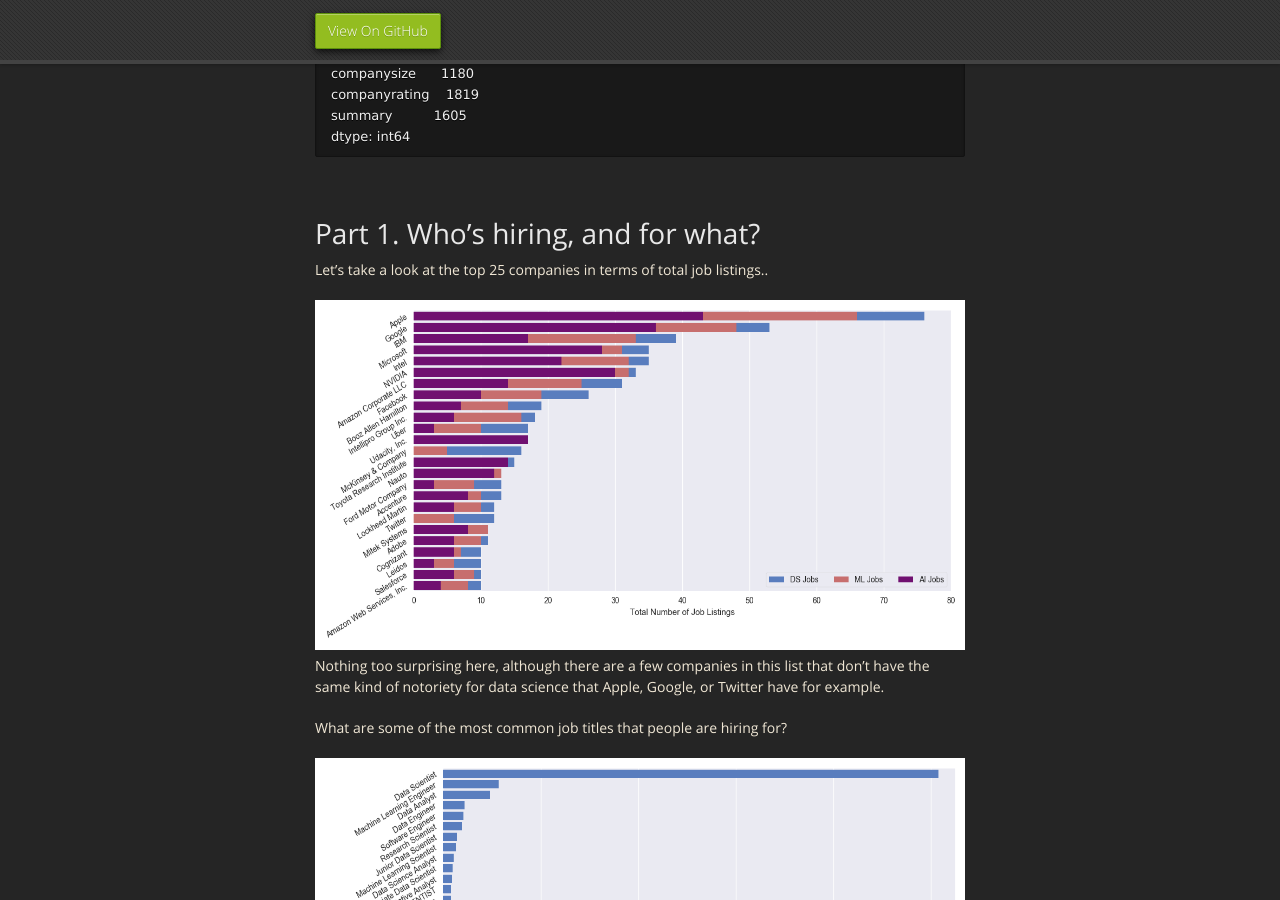
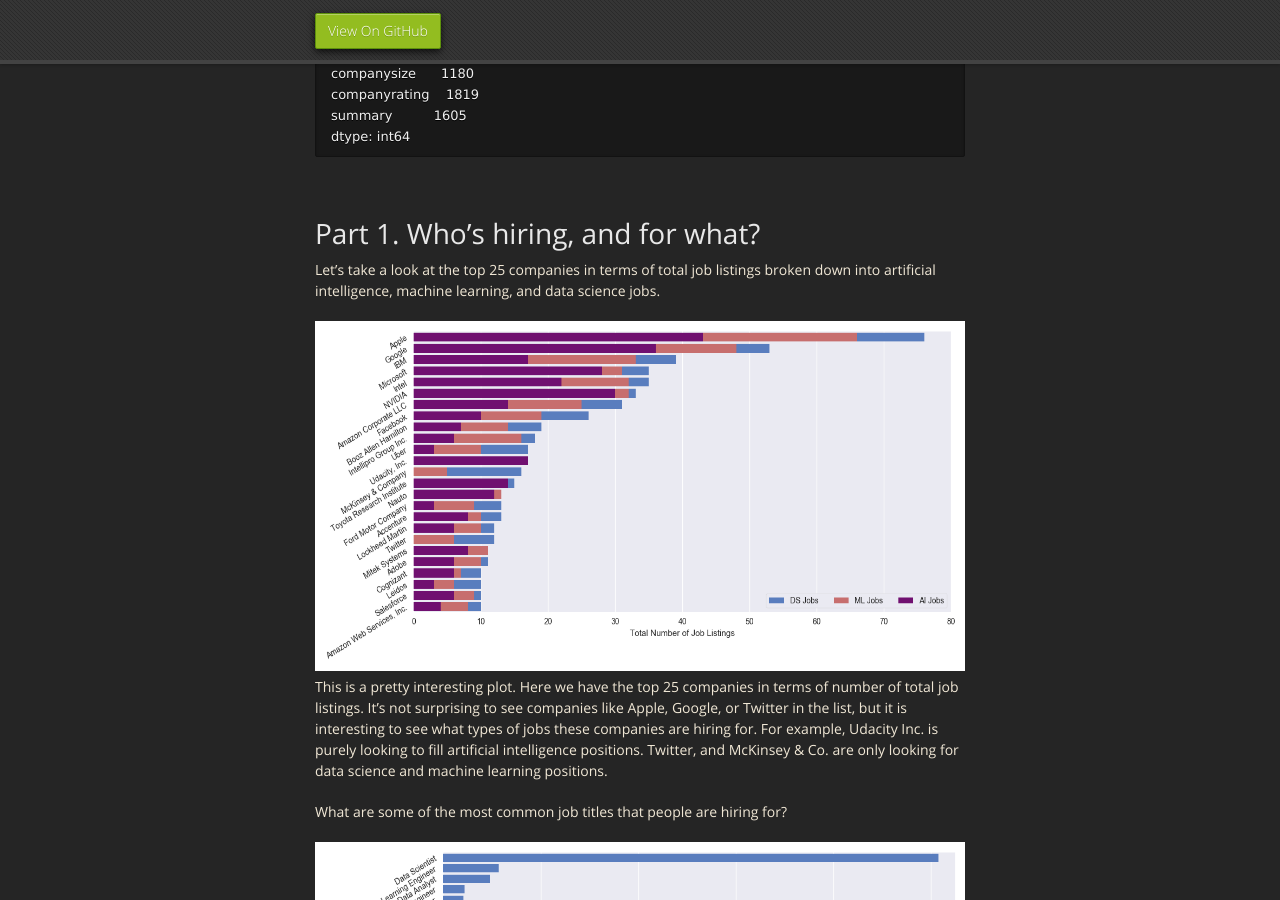
Before and after one commit to mrbrins82/mrbrins82.github.io, a Jekyll site: the page built from kaggle_indeed.md, in a window 1280 px wide and 900 px high, scrolled down 4026 px. Built offline with Jekyll 4.4.1, drawn with Linux system fonts in a browser that asks for light colours; nearby versions of some CDN libraries; our own code applies the rules of GitHub Pages for plain Markdown files.

Commit message:
updated indeed page

```diff
--- a/kaggle_indeed.md
+++ b/kaggle_indeed.md
@@ -176,11 +176,10 @@
 
 <br/>
 # [](#header-3)Part 1. Who's hiring, and for what?
-Let's take a look at the top 25 companies in terms of total job listings..
+Let's take a look at the top 25 companies in terms of total job listings broken down into artificial intelligence, machine learning, and data science jobs.
 <center><img src="./assets/images/top_companies.png" alt="top companies" width="700" height="350" />
 </center>
-
-Nothing too surprising here, although there are a few companies in this list that don't have the same kind of notoriety for data science that Apple, Google, or Twitter have for example.
+This is a pretty interesting plot. Here we have the top 25 companies in terms of number of total job listings. It's not surprising to see companies like Apple, Google, or Twitter in the list, but it is interesting to see what types of jobs these companies are hiring for. For example, Udacity Inc. is purely looking to fill artificial intelligence positions. Twitter, and McKinsey & Co. are only looking for data science and machine learning positions.
 
 What are some of the most common job titles that people are hiring for?
 <center><img src="./assets/images/top_titles.png" alt="top titles" width="700" height="350" />
```
